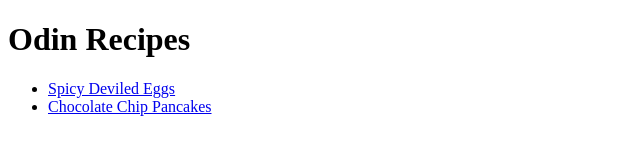
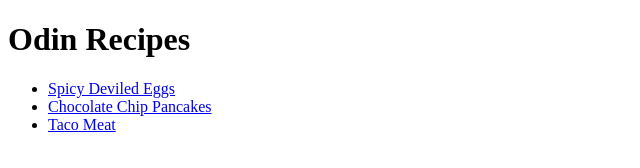
Before and after one commit to djweese/odin-recipes, a plain HTML site: page index.html in a window 1280 px wide. Shown: the full height of the page, 0-640 px from the left. Drawn offline with Linux system fonts and the light colour scheme.

Commit message:
ADD LINK TO TACO MEAT RECIPE
Added a link to the taco meat recipe

```diff
--- a/index.html
+++ b/index.html
@@ -12,6 +12,8 @@
             <li><a href="./recipes/spicydeviledeggs.html">Spicy Deviled Eggs</a></li>
 
             <li><a href="./recipes/chocolatechippancakes.html">Chocolate Chip Pancakes</a></li>
+
+            <li><a href="./recipes/tacomeat.html">Taco Meat</a></li>
         </ul>
 
 </body>
```
